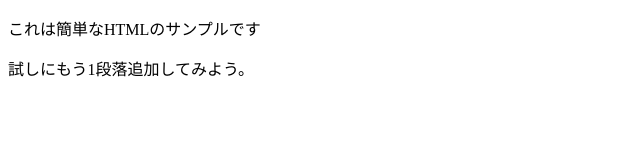
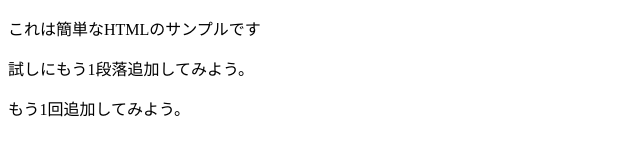
Before and after one commit to TONGA030/html-test, a plain HTML site: page index.html in a window 1280 px wide. Shown: the whole page, without its empty margins (0-640 px from the left). Drawn offline with Linux system fonts and the light colour scheme.

Commit message:
HTMLを追加

```diff
--- a/index.html
+++ b/index.html
@@ -7,5 +7,6 @@
     <body>
         <p>これは簡単なHTMLのサンプルです</p>
         <p>試しにもう1段落追加してみよう。</p>
+        <p>もう1回追加してみよう。</p>
     </body>
 </html>
```
